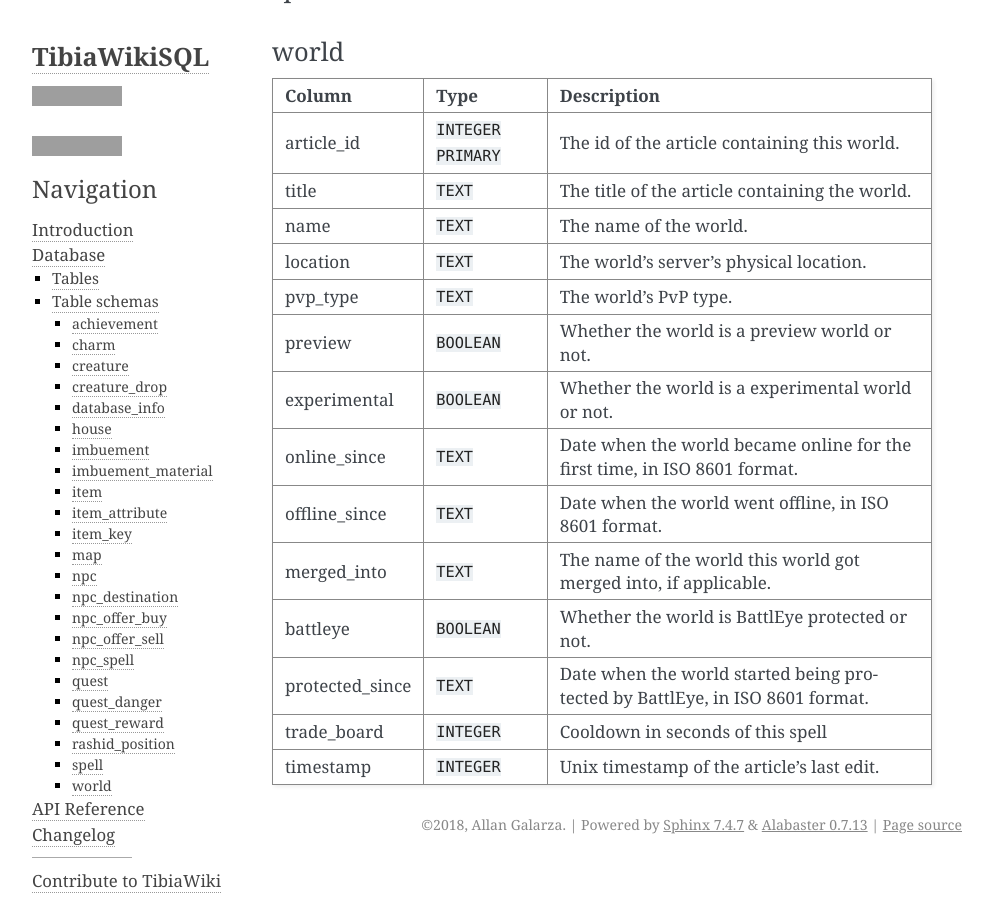
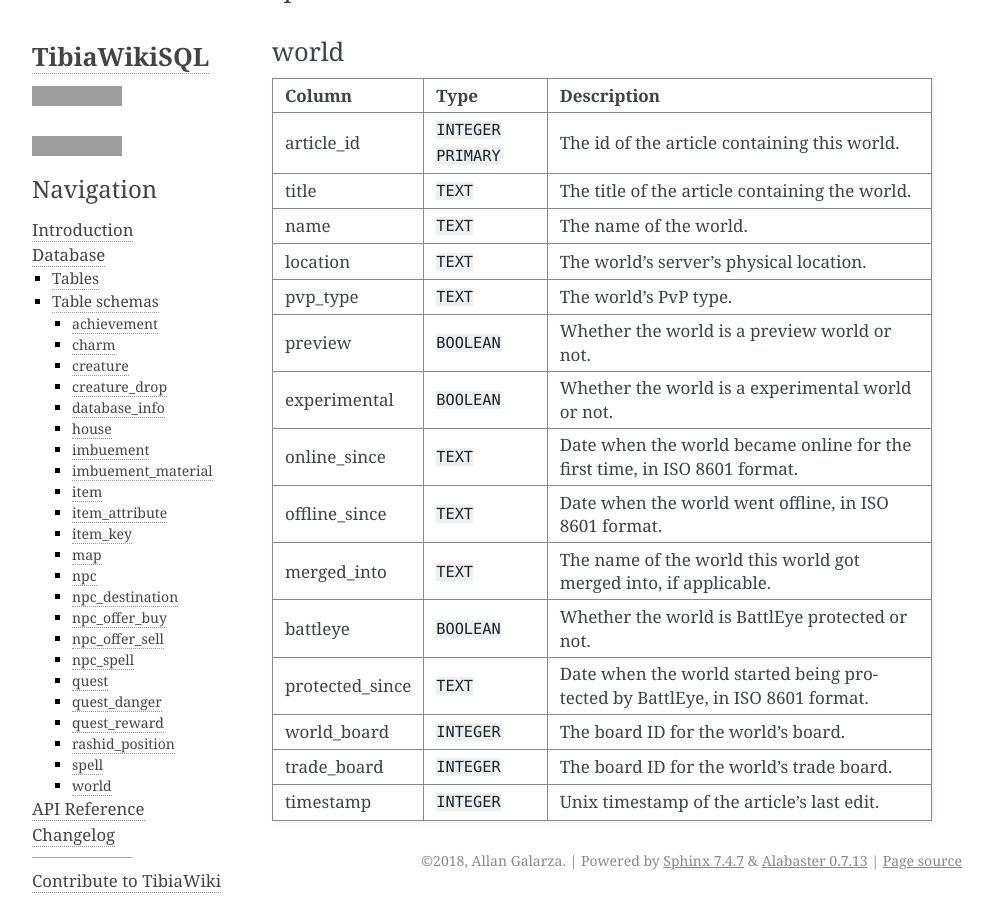
Before and after one commit to Galarzaa90/tibiawiki-sql, a Sphinx documentation site: the page built from docs/schema.rst, in a window 1280 px wide and 900 px high, scrolled down 12022 px, cut to the strip 0-900 px from the top of the window. Shown: the whole strip, without its empty margins (148-1141 px from the left). Built offline with Sphinx 7.4.7, drawn with Linux system fonts in a browser that asks for light colours; grey boxes are pictures that could not be loaded.

Commit message:
Fixes to world table schema documentation

```diff
--- a/docs/schema.rst
+++ b/docs/schema.rst
@@ -743,10 +743,10 @@ world
 | battleye        | ``BOOLEAN`` | Whether the world is BattlEye protected or not.                              |
 +-----------------+-------------+------------------------------------------------------------------------------+
 | protected_since | ``TEXT``    | Date when the world started being protected by BattlEye, in ISO 8601 format. |
-|                 |             |                                                                              |
 +-----------------+-------------+------------------------------------------------------------------------------+
-| trade_board     | ``INTEGER`` | Cooldown in seconds of this spell                                            |
-|                 |             |                                                                              |
+| world_board     | ``INTEGER`` | The board ID for the world's board.                                          |
++-----------------+-------------+------------------------------------------------------------------------------+
+| trade_board     | ``INTEGER`` | The board ID for the world's trade board.                                    |
 +-----------------+-------------+------------------------------------------------------------------------------+
 | timestamp       | ``INTEGER`` | Unix timestamp of the article's last edit.                                   |
 +-----------------+-------------+------------------------------------------------------------------------------+
```
